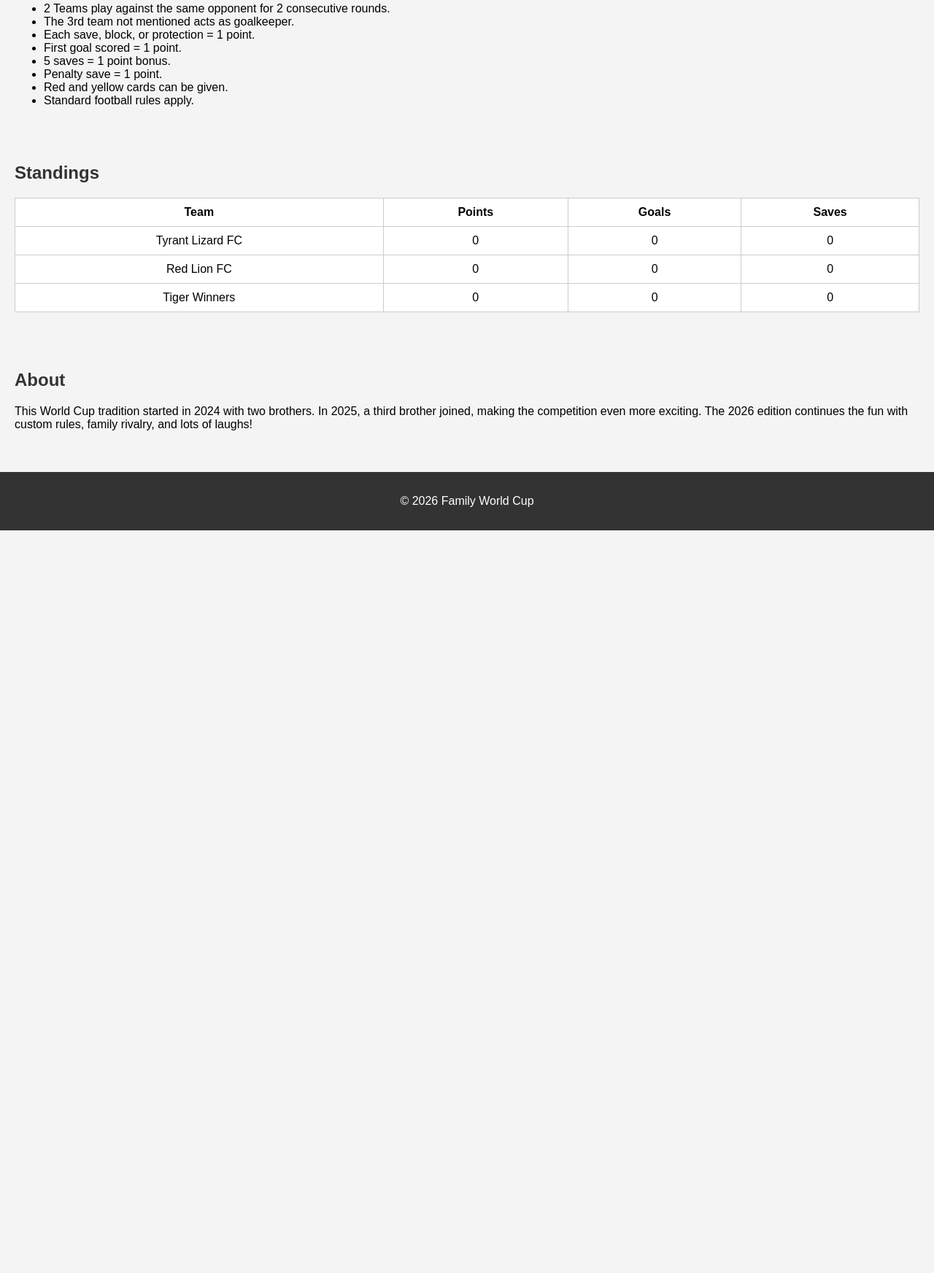
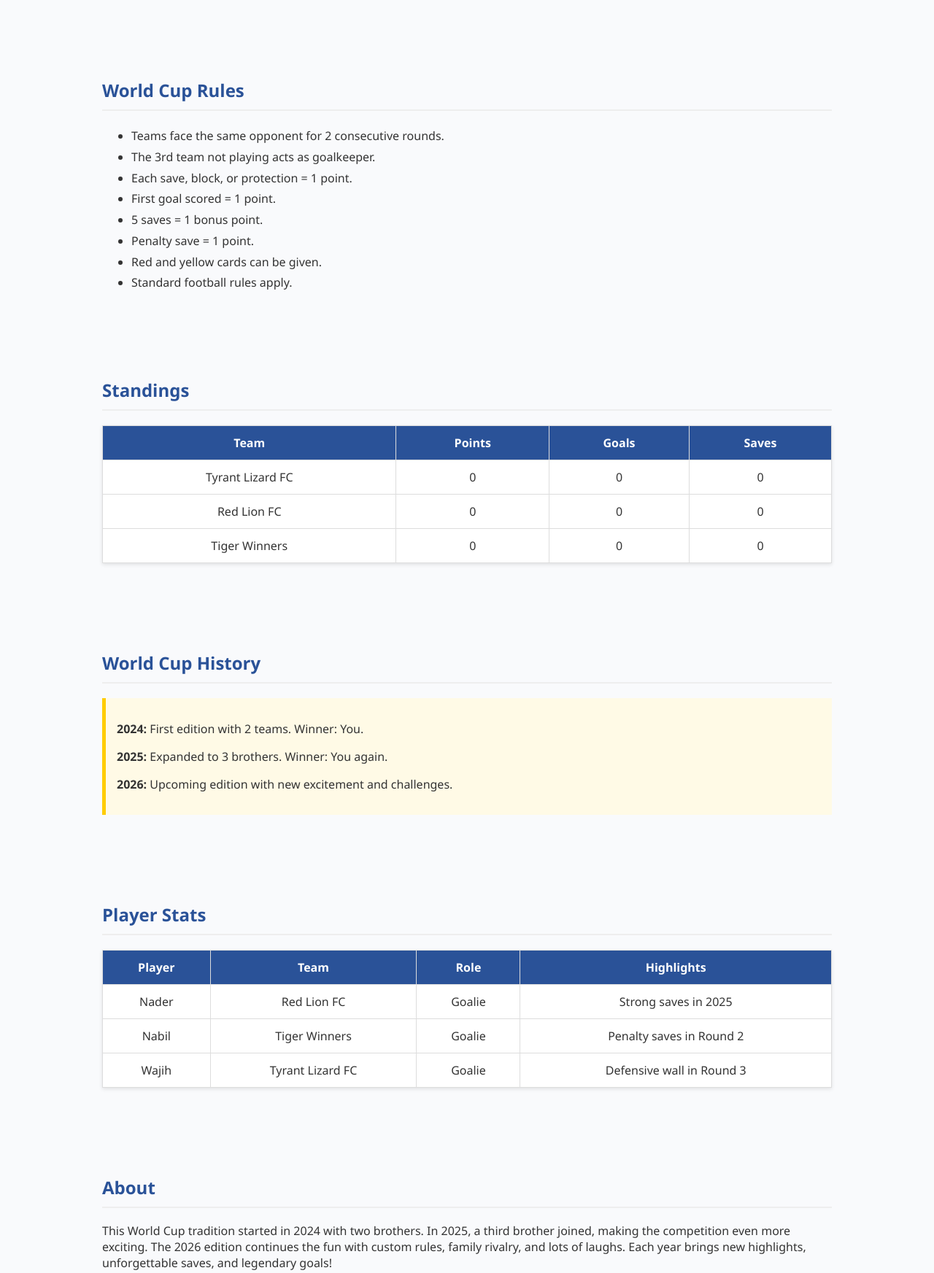
Before and after one commit to Helper101777/World-Cup, a plain HTML site: page index.html in a window 1280 px wide. Shown: the part 523-2268 px from the top of the page at 73% size. Before the commit the page ends 1250 px from the top, so only its background shows below. Drawn offline with Linux system fonts and the light colour scheme.

Commit message:
Update index.html

```diff
--- a/index.html
+++ b/index.html
@@ -5,62 +5,92 @@
   <title>World Cup 2026 – Family Edition</title>
   <style>
     body {
-      font-family: Arial, sans-serif;
-      background: #f4f4f4;
+      font-family: 'Segoe UI', Arial, sans-serif;
+      background: #f9fafc;
       margin: 0;
       padding: 0;
+      color: #333;
     }
     header {
-      background: #333;
+      background: linear-gradient(135deg, #1e3c72, #2a5298);
       color: #fff;
-      padding: 20px;
+      padding: 40px 20px;
       text-align: center;
     }
+    header h1 {
+      margin: 0;
+      font-size: 2.5em;
+    }
+    header p {
+      margin-top: 10px;
+      font-size: 1.2em;
+    }
     nav {
-      background: #444;
-      padding: 10px;
+      background: #222;
+      padding: 15px;
       text-align: center;
     }
     nav a {
       color: #fff;
-      margin: 0 15px;
+      margin: 0 20px;
       text-decoration: none;
       font-weight: bold;
+      transition: color 0.3s;
     }
     nav a:hover {
-      text-decoration: underline;
+      color: #ffcc00;
     }
     section {
-      padding: 20px;
+      padding: 40px 20px;
+      max-width: 1000px;
+      margin: auto;
     }
     h2 {
-      color: #333;
+      color: #2a5298;
+      border-bottom: 2px solid #eee;
+      padding-bottom: 10px;
     }
     table {
       width: 100%;
       border-collapse: collapse;
       margin: 20px 0;
       background: #fff;
+      box-shadow: 0 2px 5px rgba(0,0,0,0.1);
     }
     table, th, td {
-      border: 1px solid #ccc;
+      border: 1px solid #ddd;
+    }
+    th {
+      background: #2a5298;
+      color: #fff;
     }
     th, td {
-      padding: 10px;
+      padding: 12px;
       text-align: center;
     }
     .winner {
       background: #c8e6c9;
+      font-weight: bold;
     }
     .tie {
       background: #ffe0b2;
+      font-weight: bold;
+    }
+    ul {
+      line-height: 1.8;
     }
     footer {
-      background: #333;
+      background: #222;
       color: #fff;
       text-align: center;
+      padding: 20px;
+      margin-top: 40px;
+    }
+    .highlight {
+      background: #fffae6;
+      border-left: 5px solid #ffcc00;
       padding: 15px;
-      margin-top: 20px;
+      margin: 20px 0;
     }
   </style>
 </head>
@@ -68,13 +98,15 @@
 
 <header>
   <h1>World Cup 2026 – Family Edition</h1>
-  <p>Started in 2024, continuing the tradition!</p>
+  <p>Celebrating our tradition since 2024</p>
 </header>
 
 <nav>
   <a href="#matches">Matches</a>
   <a href="#rules">Rules</a>
   <a href="#standings">Standings</a>
+  <a href="#history">History</a>
+  <a href="#players">Players</a>
   <a href="#about">About</a>
 </nav>
 
@@ -108,18 +140,18 @@
       <td class="winner">TBD</td>
       <td>TBD</td>
     </tr>
-    <!-- Continue rounds as needed -->
+    <!-- Add more rounds -->
   </table>
 </section>
 
 <section id="rules">
   <h2>World Cup Rules</h2>
   <ul>
-    <li>2 Teams play against the same opponent for 2 consecutive rounds.</li>
-    <li>The 3rd team not mentioned acts as goalkeeper.</li>
+    <li>Teams face the same opponent for 2 consecutive rounds.</li>
+    <li>The 3rd team not playing acts as goalkeeper.</li>
     <li>Each save, block, or protection = 1 point.</li>
     <li>First goal scored = 1 point.</li>
-    <li>5 saves = 1 point bonus.</li>
+    <li>5 saves = 1 bonus point.</li>
     <li>Penalty save = 1 point.</li>
     <li>Red and yellow cards can be given.</li>
     <li>Standard football rules apply.</li>
@@ -156,9 +188,48 @@
   </table>
 </section>
 
+<section id="history">
+  <h2>World Cup History</h2>
+  <div class="highlight">
+    <p><strong>2024:</strong> First edition with 2 teams. Winner: You.</p>
+    <p><strong>2025:</strong> Expanded to 3 brothers. Winner: You again.</p>
+    <p><strong>2026:</strong> Upcoming edition with new excitement and challenges.</p>
+  </div>
+</section>
+
+<section id="players">
+  <h2>Player Stats</h2>
+  <table>
+    <tr>
+      <th>Player</th>
+      <th>Team</th>
+      <th>Role</th>
+      <th>Highlights</th>
+    </tr>
+    <tr>
+      <td>Nader</td>
+      <td>Red Lion FC</td>
+      <td>Goalie</td>
+      <td>Strong saves in 2025</td>
+    </tr>
+    <tr>
+      <td>Nabil</td>
+      <td>Tiger Winners</td>
+      <td>Goalie</td>
+      <td>Penalty saves in Round 2</td>
+    </tr>
+    <tr>
+      <td>Wajih</td>
+      <td>Tyrant Lizard FC</td>
+      <td>Goalie</td>
+      <td>Defensive wall in Round 3</td>
+    </tr>
+  </table>
+</section>
+
 <section id="about">
   <h2>About</h2>
-  <p>This World Cup tradition started in 2024 with two brothers. In 2025, a third brother joined, making the competition even more exciting. The 2026 edition continues the fun with custom rules, family rivalry, and lots of laughs!</p>
+  <p>This World Cup tradition started in 2024 with two brothers. In 2025, a third brother joined, making the competition even more exciting. The 2026 edition continues the fun with custom rules, family rivalry, and lots of laughs. Each year brings new highlights, unforgettable saves, and legendary goals!</p>
 </section>
 
 <footer>
```
